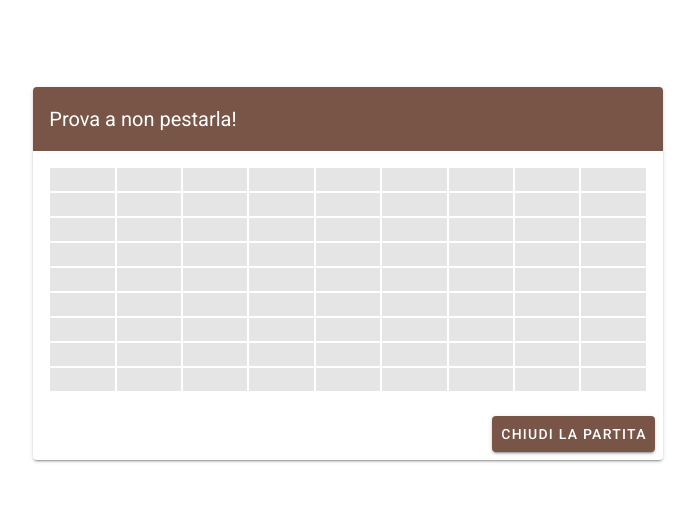
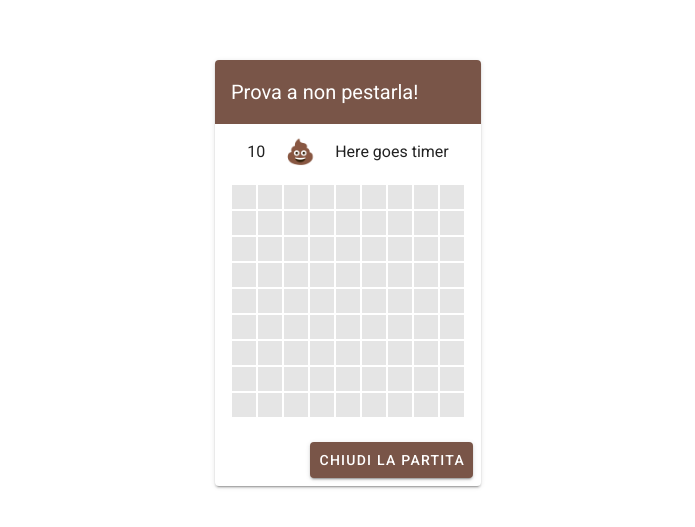
Before and after one commit to BlazeRed/campo-smerdato, a Vue app: page /#/campo-smerdato in a window 1280 px wide. Shown: the part 127-654 px from the top of the page, without its empty margins (292-987 px from the left). Built offline with nearby package versions, Linux system fonts and the light colour scheme.

Commit message:
fixed issues and added win dialog

```diff
--- a/src/App.vue
+++ b/src/App.vue
@@ -9,10 +9,6 @@
 <script>
 
 export default {
-  name: 'App',
-
-  data: () => ({
-    //
-  })
+  name: 'App'
 }
 </script>
--- a/src/components/Cell.vue
+++ b/src/components/Cell.vue
@@ -19,8 +19,8 @@
   display: flex;
   font-size: 1.3em;
   justify-content: center;
-  min-height: 25px;
-  min-width: 25px;
+  height: 26px;
+  width: 26px;
 }
 
 .bomb {
@@ -31,7 +31,7 @@
   background: rgba(0, 0, 0, 0.05);
 }
 
-.flag:before {
+.flag::before {
   content: '🪰';
 }
 </style>
--- a/src/views/Home.vue
+++ b/src/views/Home.vue
@@ -47,7 +47,11 @@
             v-on:mousedown="bombsPressed = true"
             v-on:mouseup="!bombsPressed"
             track-color="blue-grey lighten-4"
-          />
+          >
+            <template v-slot:label>
+              <span class="black--text" >&#128169;</span>
+            </template>
+          </v-slider>
           <span>{{ bombs.val }}</span>
         </div>
       </v-card-text>
@@ -92,7 +96,7 @@ export default {
     bombsPressed: false,
     rows: { label: 'Righe', val: 1, color: 'blue-grey' },
     columns: { label: 'Colonne', val: 1, color: 'blue-grey' },
-    bombs: { label: '💩', val: 0, color: 'brown' }
+    bombs: { label: '', val: 0, color: 'brown' }
   }),
 
   beforeMount () {
--- a/src/views/Minesweeper.vue
+++ b/src/views/Minesweeper.vue
@@ -1,9 +1,14 @@
 <template>
   <v-container class="container" >
-    <v-card class="card-width">
+    <v-card>
       <v-toolbar color="brown" dark flat text>
         <v-toolbar-title>Prova a non pestarla!</v-toolbar-title>
       </v-toolbar>
+      <div row class="mt-3">
+        <span>{{ bombCount }}</span>
+        <v-icon v-on:click="initGrid" class="pa-1 black--text">&#128169;</v-icon>
+        <span>Here goes timer</span>
+      </div>
       <v-card-text>
         <div class="minesweeper-grid" v-bind:style="getGridStyle()">
           <Cell
@@ -22,6 +27,28 @@
         <v-btn color="brown" v-on:click="endGame()" dark>Chiudi la partita</v-btn>
       </v-card-actions>
     </v-card>
+
+    <v-dialog v-model="won" max-width="45ch" persistent>
+      <v-card class="won-card" max-height="30ch">
+        <v-tooltip top>
+          <template v-slot:activator="{ on, attrs }">
+            <v-btn
+              v-bind="attrs"
+              v-on="on"
+              v-on:click="initGrid"
+              class="ms-2 mt-2"
+              fab
+              icon
+              small
+            >
+            <v-icon>mdi-restart</v-icon>
+            </v-btn>
+          </template>
+          <span>Ricomincia</span>
+        </v-tooltip>
+        <div class="won-celebration black--text">&#128169;</div>
+      </v-card>
+    </v-dialog>
   </v-container>
 </template>
 
@@ -34,21 +61,38 @@
   align-items: center;
 }
 
-.card-width {
-  min-width: 70ch;
-}
-
 .minesweeper-grid {
   user-select: none;
   position: relative;
   overflow: auto;
   display: grid;
-  grid-template-columns: repeat(9, 1fr);
-  grid-auto-rows: 1fr;
+  grid-template-columns: repeat(9, min-content);
+  grid-auto-rows: min-content;
+}
+
+div[row] {
+  display: flex;
+  flex-direction: row;
+  justify-content: center;
+  align-items: center;
+  gap: 1em;
+}
+
+.won-card {
+  background-image: url("~@/assets/confetti.gif");
+  background-repeat: no-repeat;
+  background-size: cover;
+}
+
+.won-celebration {
+  display: flex;
+  justify-content: center;
+  align-items: center;
+  font-size: 15ch;
 }
 </style>
 <script>
-import Cell from '../components/Cell.vue'
+import Cell from '../components/Cell'
 
 export default {
   name: 'Minesweeper',
@@ -61,7 +105,8 @@ export default {
     bombs: undefined,
     bombCount: 0,
     won: false,
-    grid: []
+    grid: [],
+    stepOn: false
   }),
 
   beforeMount () {
@@ -82,6 +127,7 @@ export default {
     initGrid () {
       const size = this.rows * this.cols
       this.grid = []
+      this.bombCount = this.bombs
 
       // Reset grid
       for (let i = 0; i < size; i += 1) {
@@ -95,15 +141,17 @@ export default {
       }
 
       // Add random bombs
-      while (this.bombs > 0) {
+      while (this.bombCount > 0) {
         const num = Math.floor(Math.random() * size)
         if (this.grid[num].hasBomb === false) {
-          this.bombs -= 1
+          this.bombCount -= 1
           this.grid[num].hasBomb = true
         }
       }
 
       this.won = false
+      this.stepOn = false
+      // if (this.bombs <= 0) this.bombs = this.$store.getters.getBombs
       this.bombCount = this.bombs
     },
     haveWon () {
@@ -113,10 +161,15 @@ export default {
 
       const remainingGrid = this.grid.find(g => !g.isFree && !g.hasFlag)
       if (!remainingGrid) {
+        this.stepOn = true
         this.won = true
       }
     },
     addFlag (cell) {
+      if (this.stepOn) {
+        return undefined
+      }
+
       if (cell.isFree) {
         return undefined
       }
@@ -130,10 +183,10 @@ export default {
       }, 0)
 
       this.bombCount = this.bombs - flagCount
-      this.haveWeWon()
+      this.haveWon()
     },
     doubleClick (cell, i) {
-      if (this.finished) {
+      if (this.stepOn) {
         return undefined
       }
 
@@ -158,7 +211,7 @@ export default {
       }
     },
     clickCell (cell, i) {
-      if (this.finished) {
+      if (this.stepOn) {
         return undefined
       }
 
@@ -176,7 +229,7 @@ export default {
             checkCell.isFree = true
           }
         })
-        this.finished = true
+        this.stepOn = true
         return undefined
       }
 
```
Also changed, not shown: src/assets/confetti.gif (added).
